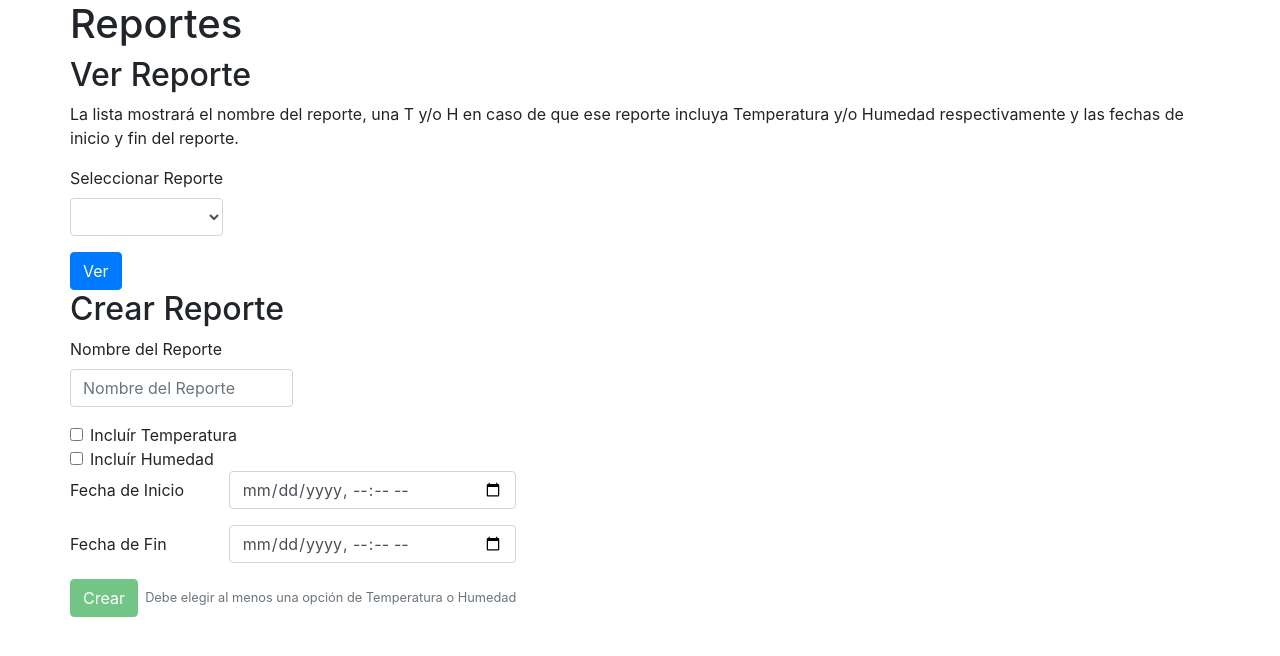
After one commit to ewajs/raspi-ambient-sensor, a Flask app: page /report in a window 1280 px wide. The commit adds this page. Shown: the top 656 px of the page. Run offline with Flask 2, Linux system fonts and the light colour scheme; data that the repository does not hold is empty; some libraries are stand-ins or nearby versions.

Commit message:
Working on report fronted

```diff
--- a/app/app.py
+++ b/app/app.py
@@ -8,14 +8,41 @@ app = Flask(__name__)
 def index():
 	return render_template("index.html")
 
+
 @app.route("/get", methods=["GET"])
 def get_data():
-	conn = sqlite3.connect("/app/db/temphum.db")
+	#conn = sqlite3.connect("/app/db/temphum.db")
+	conn = sqlite3.connect("app/test.db")
 	c = conn.cursor()
-	c.execute("SELECT id, Temperature, Humidity, DATETIME(Timestamp,'localtime') FROM Ambient ORDER BY Timestamp DESC")
+	c.execute("SELECT id, Temperature, Humidity, DATETIME(Timestamp,'localtime') FROM Ambient ORDER BY Timestamp DESC LIMIT 50")
 	resp = json.dumps(list(c.fetchall()))
 	conn.close()
 	return Response(resp, mimetype='application/json')
 
+
+@app.route("/report", methods=["GET"])
+def report():
+	#conn = sqlite3.connect("/app/db/temphum.db")
+	conn = sqlite3.connect("app/test.db")
+	c = conn.cursor()
+	c.execute("""SELECT id, ReportName,
+		CASE
+			WHEN Temperature = 1 THEN 'T'
+			ELSE ''
+		END Temperature,
+		CASE
+			WHEN Humidity = 1 THEN 'H'
+			ELSE ''
+		END Humidity,
+		DATETIME(StartDate,'localtime'), DATETIME(StopDate,'localtime') FROM Report ORDER BY Timestamp DESC""")
+	resp = list(c.fetchall())
+	conn.close()
+	# parse the the response into ID and Text
+	data = []
+	for item in resp:
+		text = item[1] + ' - ' + item[2] + item[3] + ' - ' + item[4] + ' - ' + item[5]
+		data.append((item[0], text))
+	return render_template("report.html", data=data)
+
 if __name__ == '__main__':
 	app.run(host='0.0.0.0', port=8080, debug=True)
--- /dev/null
+++ b/app/static/validate.js
@@ -0,0 +1,16 @@
+var tempCheck = document.getElementById("tempCheck");
+var humCheck = document.getElementById("humCheck");
+var createBtn = document.getElementById("createBtn");
+var createMsg = document.getElementById("createMsg");
+function check() {
+  if (tempCheck.checked || humCheck.checked) {
+    createBtn.disabled = false;
+    createMsg.hidden = true;
+  } else {
+    createBtn.disabled = true;
+    createMsg.hidden = false;
+  }
+}
+
+tempCheck.addEventListener("click", check);
+humCheck.addEventListener("click", check);
--- /dev/null
+++ b/app/templates/report.html
@@ -0,0 +1,141 @@
+<!DOCTYPE html>
+<html lang="en">
+  <head>
+    <meta charset="UTF-8" />
+    <meta name="viewport" content="width=device-width, initial-scale=1.0" />
+    <meta http-equiv="X-UA-Compatible" content="ie=edge" />
+    <title>Sensor Ambiental Did&aacute;ctico para Invernadero</title>
+    <link
+      rel="stylesheet"
+      href="https://stackpath.bootstrapcdn.com/bootstrap/4.3.1/css/bootstrap.min.css"
+      integrity="sha384-ggOyR0iXCbMQv3Xipma34MD+dH/1fQ784/j6cY/iJTQUOhcWr7x9JvoRxT2MZw1T"
+      crossorigin="anonymous"
+    />
+  </head>
+  <body>
+    <div class="container">
+      <div class="row">
+        <h1>Reportes</h1>
+      </div>
+      <div class="row">
+        <h2>Ver Reporte</h2>
+        <p>
+          La lista mostrará el nombre del reporte, una T y/o H en caso de que
+          ese reporte incluya Temperatura y/o Humedad respectivamente y las
+          fechas de inicio y fin del reporte.
+        </p>
+        <form action="get_report" method="GET">
+          <div class="form-group">
+            <label for="reportSelect">Seleccionar Reporte</label>
+            <select class="form-control" id="reportSelect" name="reportid">
+              <option disabled>---</option>
+              {% for item in data %}
+              <option value="{{ item[0] }}">{{ item[1] }}</option>
+              {% endfor %}
+            </select>
+          </div>
+          <button type="submit" class="btn btn-primary">Ver</button>
+        </form>
+      </div>
+      <div class="row">
+        <h2>Crear Reporte</h2>
+      </div>
+      <div class="row">
+        <form action="report" method="POST">
+          <div class="form-group">
+            <label for="reportName">Nombre del Reporte</label>
+            <input
+              type="text"
+              class="form-control col-6"
+              id="reportName"
+              placeholder="Nombre del Reporte"
+              name="Name"
+              required
+            />
+          </div>
+          <div class="form-check">
+            <input
+              class="form-check-input"
+              type="checkbox"
+              value=""
+              id="tempCheck"
+              name="Temperature"
+            />
+            <label class="form-check-label" for="defaultCheck1">
+              Inclu&iacute;r Temperatura
+            </label>
+          </div>
+          <div class="form-check">
+            <input
+              class="form-check-input"
+              type="checkbox"
+              value=""
+              id="humCheck"
+              name="Humidity"
+            />
+            <label class="form-check-label" for="defaultCheck1">
+              Inclu&iacute;r Humedad
+            </label>
+          </div>
+          <div class="form-group row">
+            <label for="startDate" class="col-4 col-form-label"
+              >Fecha de Inicio</label
+            >
+            <div class="col-8">
+              <input
+                class="form-control"
+                type="datetime-local"
+                name="StartDate"
+                id="startDate"
+                required
+              />
+            </div>
+          </div>
+          <div class="form-group row">
+            <label for="stopDate" class="col-4 col-form-label"
+              >Fecha de Fin</label
+            >
+            <div class="col-8">
+              <input
+                class="form-control"
+                type="datetime-local"
+                name="StopDate"
+                id="stopDate"
+                required
+              />
+            </div>
+          </div>
+          <button type="submit" class="btn btn-success" id="createBtn" disabled>
+            Crear</button
+          ><small class="text-muted" id="createMsg"
+            >&nbsp; Debe elegir al menos una opción de Temperatura o
+            Humedad</small
+          >
+        </form>
+      </div>
+    </div>
+
+    <script
+      src="https://code.jquery.com/jquery-3.3.1.slim.min.js"
+      integrity="sha384-q8i/X+965DzO0rT7abK41JStQIAqVgRVzpbzo5smXKp4YfRvH+8abtTE1Pi6jizo"
+      crossorigin="anonymous"
+    ></script>
+    <script
+      src="https://cdnjs.cloudflare.com/ajax/libs/popper.js/1.14.7/umd/popper.min.js"
+      integrity="sha384-UO2eT0CpHqdSJQ6hJty5KVphtPhzWj9WO1clHTMGa3JDZwrnQq4sF86dIHNDz0W1"
+      crossorigin="anonymous"
+    ></script>
+    <script
+      src="https://stackpath.bootstrapcdn.com/bootstrap/4.3.1/js/bootstrap.min.js"
+      integrity="sha384-JjSmVgyd0p3pXB1rRibZUAYoIIy6OrQ6VrjIEaFf/nJGzIxFDsf4x0xIM+B07jRM"
+      crossorigin="anonymous"
+    ></script>
+    <script
+      src="https://cdnjs.cloudflare.com/ajax/libs/Chart.js/2.8.0/Chart.bundle.js"
+      integrity="sha256-qSIshlknROr4J8GMHRlW3fGKrPki733tLq+qeMCR05Q="
+      crossorigin="anonymous"
+    ></script>
+
+    <script src="{{ url_for('static',filename='validate.js') }}"></script>
+  </body>
+</html>
```
Also changed, not shown: app/tables.sql (added, +14 -0 lines), app/templates/index.html (+5 -2 lines).
